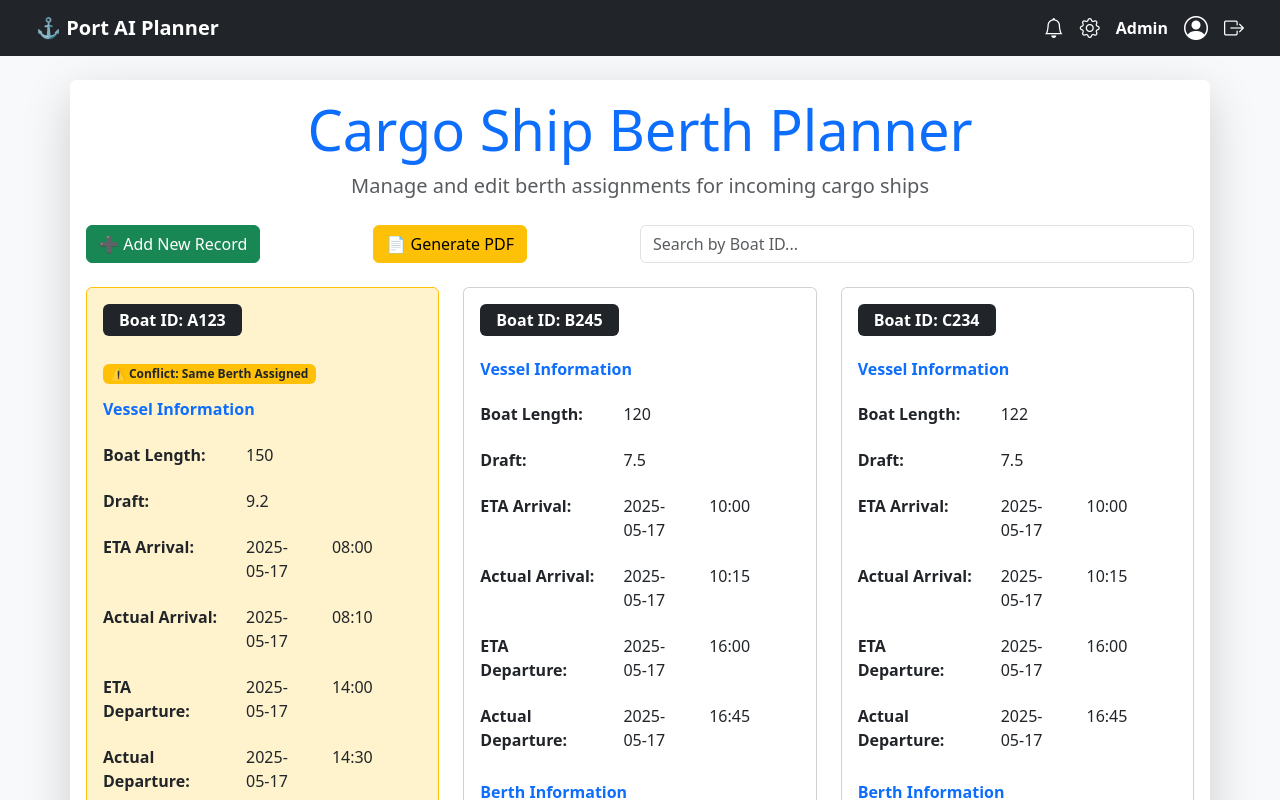
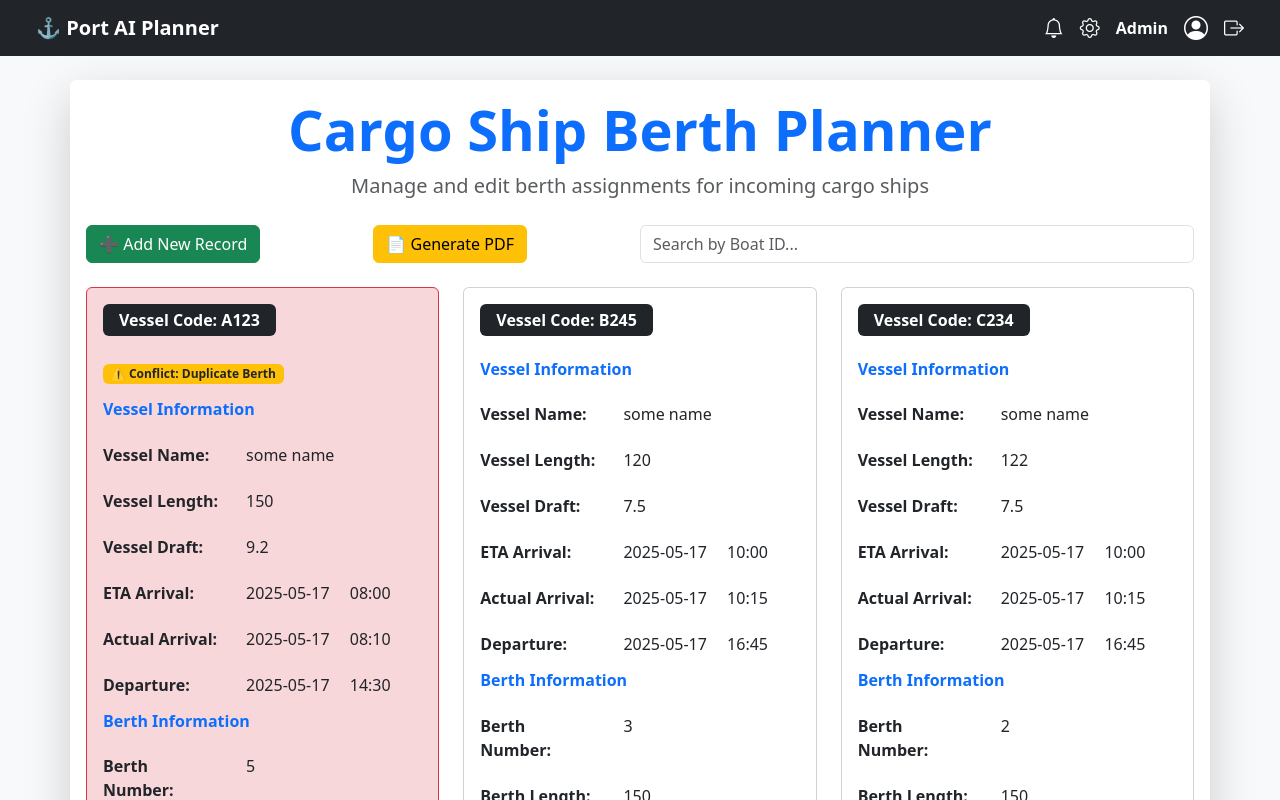
Before and after one commit to nikolamurgo/BerthManagement, a React (Create React App) app: page / in a window 1280 px wide. Shown: the top 800 px of the page. Built offline with nearby package versions, Linux system fonts and the light colour scheme.

Commit message:
front touches

```diff
--- a/public/index.html
+++ b/public/index.html
@@ -24,7 +24,7 @@
       work correctly both with client-side routing and a non-root public URL.
       Learn how to configure a non-root public URL by running `npm run build`.
     -->
-    <title>Berth Management System</title>
+    <title>Berth Management</title>
     <!-- Add this inside <head> or just before </body> -->
 <script src="https://cdn.jsdelivr.net/npm/bootstrap@5.3.0/dist/js/bootstrap.bundle.min.js"></script>
 
--- a/src/components/EditableRow.jsx
+++ b/src/components/EditableRow.jsx
@@ -22,15 +22,15 @@ const EditableRow = ({ record, isEditing, onEdit, onSave, onCancel, onDelete, is
     };
 
     return (
-        <div className={`card ${isConflict ? "border border-warning bg-warning-subtle" : ""}`}>
+        <div className={`card ${isConflict ? "border border-danger bg-danger-subtle" : ""}`}>
             <div className="card-body">
                 <div className="d-inline-block px-3 py-1 bg-dark text-white rounded mb-4 fw-bold">
-                    Boat ID: {record.boat_id}
+                    Vessel Code: {record.vessel_code}
                 </div>
 
                 {isConflict && (
                     <div className="badge bg-warning text-dark mb-3">
-                        ⚠️ Conflict: Same Berth Assigned
+                        ⚠️ Conflict: Duplicate Berth
                     </div>
                 )}
 
@@ -39,35 +39,52 @@ const EditableRow = ({ record, isEditing, onEdit, onSave, onCancel, onDelete, is
                 <h6 className="text-primary fw-bold mb-3">Vessel Information</h6>
 
                 <div className="row mb-2">
-                    <label className="col-sm-5 col-form-label fw-bold">Boat Length:</label>
+                    <label className="col-sm-5 col-form-label fw-bold">Vessel Name:</label>
                     <div className="col-sm-7">
                         {isEditing ? (
                             <input
                                 type="text"
-                                name="boat_length"
-                                value={editedRecord.boat_length}
+                                name="vessel_name"
+                                value={editedRecord.vessel_name}
                                 onChange={handleChange}
                                 className="form-control"
                             />
                         ) : (
-                            <div className="form-control-plaintext">{record.boat_length}</div>
+                            <div className="form-control-plaintext">{record.vessel_name}</div>
                         )}
                     </div>
                 </div>
 
                 <div className="row mb-2">
-                    <label className="col-sm-5 col-form-label fw-bold">Draft:</label>
+                    <label className="col-sm-5 col-form-label fw-bold">Vessel Length:</label>
                     <div className="col-sm-7">
                         {isEditing ? (
                             <input
                                 type="text"
-                                name="draft"
-                                value={editedRecord.draft}
+                                name="vessel_length"
+                                value={editedRecord.vessel_length}
                                 onChange={handleChange}
                                 className="form-control"
                             />
                         ) : (
-                            <div className="form-control-plaintext">{record.draft}</div>
+                            <div className="form-control-plaintext">{record.vessel_length}</div>
+                        )}
+                    </div>
+                </div>
+
+                <div className="row mb-2">
+                    <label className="col-sm-5 col-form-label fw-bold">Vessel Draft:</label>
+                    <div className="col-sm-7">
+                        {isEditing ? (
+                            <input
+                                type="text"
+                                name="vessel_draft"
+                                value={editedRecord.vessel_draft}
+                                onChange={handleChange}
+                                className="form-control"
+                            />
+                        ) : (
+                            <div className="form-control-plaintext">{record.vessel_draft}</div>
                         )}
                     </div>
                 </div>
@@ -75,134 +92,106 @@ const EditableRow = ({ record, isEditing, onEdit, onSave, onCancel, onDelete, is
                 {/* ETA Arrival */}
                 <div className="row mb-2">
                     <label className="col-sm-5 col-form-label fw-bold">ETA Arrival:</label>
-                    <div className="col-sm-3">
+                    <div className="col-sm-7">
+                        <div className="d-flex flex-wrap gap-2">
                             {isEditing ? (
+                                <>
                                     <input
                                         type="date"
                                         value={splitDateTime(editedRecord.eta_arrival).date}
-                                onChange={(e) => handleDateTimeChange("eta_arrival", "date", e.target.value)}
-                                className="form-control"
+                                        onChange={(e) =>
+                                            handleDateTimeChange("eta_arrival", "date", e.target.value)
+                                        }
+                                        className="form-control w-auto"
                                     />
+                                    <input
+                                        type="time"
+                                        value={splitDateTime(editedRecord.eta_arrival).time}
+                                        onChange={(e) =>
+                                            handleDateTimeChange("eta_arrival", "time", e.target.value)
+                                        }
+                                        className="form-control w-auto"
+                                    />
+                                </>
                             ) : (
                                 <div className="form-control-plaintext">
-                                {splitDateTime(record.eta_arrival).date}
+                                    {splitDateTime(record.eta_arrival).date}{" "}
+                                    <span className="ms-3">{splitDateTime(record.eta_arrival).time}</span>
                                 </div>
                             )}
                         </div>
-                    <div className="col-sm-4">
-                        {isEditing ? (
-                            <input
-                                type="time"
-                                value={splitDateTime(editedRecord.eta_arrival).time}
-                                onChange={(e) => handleDateTimeChange("eta_arrival", "time", e.target.value)}
-                                className="form-control"
-                            />
-                        ) : (
-                            <div className="form-control-plaintext">
-                                {splitDateTime(record.eta_arrival).time}
-                            </div>
-                        )}
                     </div>
                 </div>
 
                 {/* Actual Arrival */}
                 <div className="row mb-2">
                     <label className="col-sm-5 col-form-label fw-bold">Actual Arrival:</label>
-                    <div className="col-sm-3">
+                    <div className="col-sm-7">
+                        <div className="d-flex flex-wrap gap-2">
                             {isEditing ? (
+                                <>
                                     <input
                                         type="date"
                                         value={splitDateTime(editedRecord.actual_arrival).date}
-                                onChange={(e) => handleDateTimeChange("actual_arrival", "date", e.target.value)}
-                                className="form-control"
+                                        onChange={(e) =>
+                                            handleDateTimeChange("actual_arrival", "date", e.target.value)
+                                        }
+                                        className="form-control w-auto"
                                     />
-                        ) : (
-                            <div className="form-control-plaintext">
-                                {splitDateTime(record.actual_arrival).date}
-                            </div>
-                        )}
-                    </div>
-                    <div className="col-sm-4">
-                        {isEditing ? (
                                     <input
                                         type="time"
                                         value={splitDateTime(editedRecord.actual_arrival).time}
-                                onChange={(e) => handleDateTimeChange("actual_arrival", "time", e.target.value)}
-                                className="form-control"
+                                        onChange={(e) =>
+                                            handleDateTimeChange("actual_arrival", "time", e.target.value)
+                                        }
+                                        className="form-control w-auto"
                                     />
+                                </>
                             ) : (
                                 <div className="form-control-plaintext">
-                                {splitDateTime(record.actual_arrival).time}
+                                    {splitDateTime(record.actual_arrival).date}{" "}
+                                    <span className="ms-3">{splitDateTime(record.actual_arrival).time}</span>
                                 </div>
                             )}
                         </div>
                     </div>
+                </div>
 
-                {/* ETA Departure */}
+
+                {/* Departure */}
                 <div className="row mb-2">
-                    <label className="col-sm-5 col-form-label fw-bold">ETA Departure:</label>
-                    <div className="col-sm-3">
+                    <label className="col-sm-5 col-form-label fw-bold">Departure:</label>
+                    <div className="col-sm-7">
+                        <div className="d-flex flex-wrap gap-2">
                             {isEditing ? (
+                                <>
                                     <input
                                         type="date"
-                                value={splitDateTime(editedRecord.eta_departure).date}
-                                onChange={(e) => handleDateTimeChange("eta_departure", "date", e.target.value)}
-                                className="form-control"
+                                        value={splitDateTime(editedRecord.departure).date}
+                                        onChange={(e) =>
+                                            handleDateTimeChange("departure", "date", e.target.value)
+                                        }
+                                        className="form-control w-auto"
                                     />
+                                    <input
+                                        type="time"
+                                        value={splitDateTime(editedRecord.departure).time}
+                                        onChange={(e) =>
+                                            handleDateTimeChange("departure", "time", e.target.value)
+                                        }
+                                        className="form-control w-auto"
+                                    />
+                                </>
                             ) : (
                                 <div className="form-control-plaintext">
-                                {splitDateTime(record.eta_departure).date}
-                            </div>
-                        )}
-                    </div>
-                    <div className="col-sm-4">
-                        {isEditing ? (
-                            <input
-                                type="time"
-                                value={splitDateTime(editedRecord.eta_departure).time}
-                                onChange={(e) => handleDateTimeChange("eta_departure", "time", e.target.value)}
-                                className="form-control"
-                            />
-                        ) : (
-                            <div className="form-control-plaintext">
-                                {splitDateTime(record.eta_departure).time}
+                                    {splitDateTime(record.departure).date}{" "}
+                                    <span className="ms-3">{splitDateTime(record.departure).time}</span>
                                 </div>
                             )}
                         </div>
                     </div>
+                </div>
 
-                {/* Actual Departure */}
-                <div className="row mb-4">
-                    <label className="col-sm-5 col-form-label fw-bold">Actual Departure:</label>
-                    <div className="col-sm-3">
-                        {isEditing ? (
-                            <input
-                                type="date"
-                                value={splitDateTime(editedRecord.actual_departure).date}
-                                onChange={(e) => handleDateTimeChange("actual_departure", "date", e.target.value)}
-                                className="form-control"
-                            />
-                        ) : (
-                            <div className="form-control-plaintext">
-                                {splitDateTime(record.actual_departure).date}
-                            </div>
-                        )}
-                    </div>
-                    <div className="col-sm-4">
-                        {isEditing ? (
-                            <input
-                                type="time"
-                                value={splitDateTime(editedRecord.actual_departure).time}
-                                onChange={(e) => handleDateTimeChange("actual_departure", "time", e.target.value)}
-                                className="form-control"
-                            />
-                        ) : (
-                            <div className="form-control-plaintext">
-                                {splitDateTime(record.actual_departure).time}
-                            </div>
-                        )}
-                    </div>
-                </div>
 
                 <h6 className="text-primary fw-bold mb-3">Berth Information</h6>
 
--- a/src/components/Header.jsx
+++ b/src/components/Header.jsx
@@ -3,7 +3,7 @@ import React from "react";
 const Header = () => {
     return (
         <header className="text-center mb-4">
-            <h1 className="display-4 text-primary">Cargo Ship Berth Planner</h1>
+            <h1 className="display-4 text-primary fw-bold">Cargo Ship Berth Planner</h1>
             <p className="lead text-muted">Manage and edit berth assignments for incoming cargo ships</p>
         </header>
     );
--- a/src/components/RecordTable.jsx
+++ b/src/components/RecordTable.jsx
@@ -6,52 +6,56 @@ import autoTable from "jspdf-autotable";
 const initialRecords = [
     {
         id: 1,
-        boat_id: "A123",
-        boat_length: 150,
-        draft: 9.2,
+        vessel_name: "some name",
+        vessel_code: "A123",
+        vessel_length: 150,
+        vessel_draft: 9.2,
         eta_arrival: "2025-05-17T08:00",
         actual_arrival: "2025-05-17T08:10",
         eta_departure: "2025-05-17T14:00",
-        actual_departure: "2025-05-17T14:30",
+        departure: "2025-05-17T14:30",
         berth_number: "5",
         berth_length: 200,
         berth_depth: 12,
     },
     {
         id: 2,
-        boat_id: "B245",
-        boat_length: 120,
-        draft: 7.5,
+        vessel_name: "some name",
+        vessel_code: "B245",
+        vessel_length: 120,
+        vessel_draft: 7.5,
         eta_arrival: "2025-05-17T10:00",
         actual_arrival: "2025-05-17T10:15",
         eta_departure: "2025-05-17T16:00",
-        actual_departure: "2025-05-17T16:45",
+        departure: "2025-05-17T16:45",
         berth_number: "3",
         berth_length: 150,
         berth_depth: 10,
     },
     {
         id: 3,
-        boat_id: "C234",
-        boat_length: 122,
-        draft: 7.5,
+        vessel_name: "some name",
+        vessel_code: "C234",
+        vessel_length: 122,
+        vessel_draft: 7.5,
         eta_arrival: "2025-05-17T10:00",
         actual_arrival: "2025-05-17T10:15",
         eta_departure: "2025-05-17T16:00",
-        actual_departure: "2025-05-17T16:45",
+        departure: "2025-05-17T16:45",
         berth_number: "2",
         berth_length: 150,
         berth_depth: 10,
     },
     {
         id: 4,
-        boat_id: "D123",
-        boat_length: 122,
-        draft: 7.5,
+        vessel_name: "some name",
+        vessel_code: "D123",
+        vessel_length: 122,
+        vessel_draft: 7.5,
         eta_arrival: "2025-05-17T10:00",
         actual_arrival: "2025-05-17T10:15",
         eta_departure: "2025-05-17T16:00",
-        actual_departure: "2025-05-17T16:45",
+        departure: "2025-05-17T16:45",
         berth_number: "5",
         berth_length: 150,
         berth_depth: 10,
@@ -63,13 +67,12 @@ const RecordTable = () => {
     const [editId, setEditId] = useState(null);
     const [searchTerm, setSearchTerm] = useState("");
     const [newRecord, setNewRecord] = useState({
-        boat_id: "",
-        boat_length: "",
-        draft: "",
+        vessel_code: "",
+        vessel_length: "",
+        vessel_draft: "",
         eta_arrival: "",
         actual_arrival: "",
-        eta_departure: "",
-        actual_departure: "",
+        departure: "",
         berth_number: "",
         berth_length: "",
         berth_depth: "",
@@ -101,13 +104,12 @@ const RecordTable = () => {
         const newId = records.length ? Math.max(...records.map((r) => r.id)) + 1 : 1;
         setRecords([{ id: newId, ...newRecord }, ...records]);
         setNewRecord({
-            boat_id: "",
-            boat_length: "",
-            draft: "",
+            vessel_code: "",
+            vessel_length: "",
+            vessel_draft: "",
             eta_arrival: "",
             actual_arrival: "",
-            eta_departure: "",
-            actual_departure: "",
+            departure: "",
             berth_number: "",
             berth_length: "",
             berth_depth: "",
@@ -116,7 +118,7 @@ const RecordTable = () => {
     };
 
     const filteredRecords = records.filter((rec) =>
-        rec.boat_id.toLowerCase().includes(searchTerm.toLowerCase())
+        rec.vessel_code.toLowerCase().includes(searchTerm.toLowerCase())
     );
 
     const handleGeneratePDF = () => {
@@ -126,15 +128,14 @@ const RecordTable = () => {
         doc.text("Cargo Ship Berth Records", 14, 20);
 
         const tableData = records.map((rec) => [
-            rec.boat_id,
+            rec.vessel_code,
             rec.eta_arrival,
-            rec.eta_departure,
             rec.berth_number,
         ]);
 
         autoTable(doc, {
             startY: 30,
-            head: [["Boat ID", "ETA Arrival", "ETA Departure", "Berth Number"]],
+            head: [["Vessel Code", "ETA Arrival", "ETA Departure", "Berth Number"]],
             body: tableData,
         });
 
@@ -146,7 +147,6 @@ const RecordTable = () => {
         acc[rec.berth_number] = (acc[rec.berth_number] || 0) + 1;
         return acc;
     }, {});
-
 
 
     return (
```
Also changed, not shown: 1 other file (tests, documents, lock files or other folders). Lines whose indentation alone changed are shown as unchanged.
